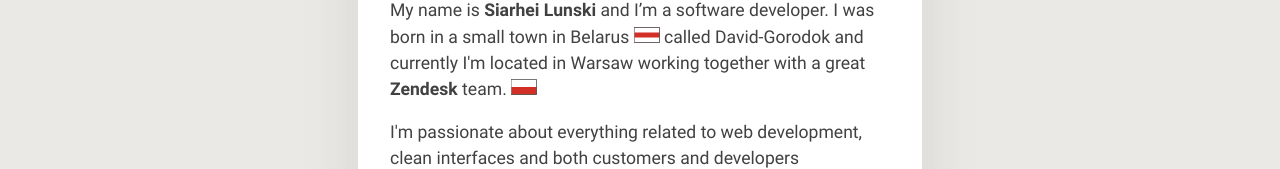
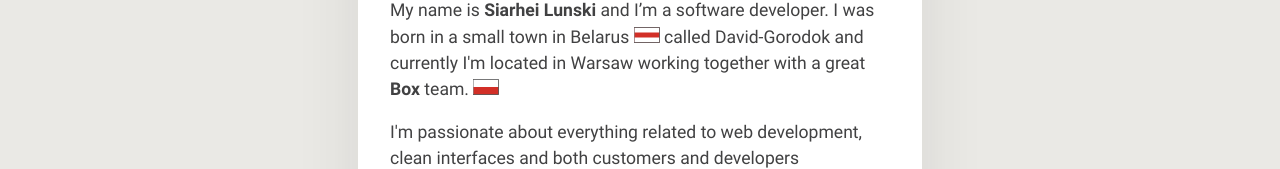
Before and after one commit to loonskai/loonskai.com, a Next.js app: page /about in a window 1280 px wide. Shown: the part 473-642 px from the top of the page. Built offline with nearby package versions, Linux system fonts and the light colour scheme; no server answers.

Commit message:
Update about.tsx

```diff
--- a/pages/about.tsx
+++ b/pages/about.tsx
@@ -49,7 +49,7 @@ const AboutPage = (): JSX.Element => {
           <p>
             My name is <strong>Siarhei Lunski</strong> and I’m a software developer. I was born in a
             small town in Belarus <span className='flag my-flag' /> called David-Gorodok and
-            currently I'm located in Warsaw working together with a great <strong>Zendesk</strong>{' '}
+            currently I'm located in Warsaw working together with a great <strong>Box</strong>{' '}
             team. <span className='flag current-flag' />
           </p>
           <p>
```
